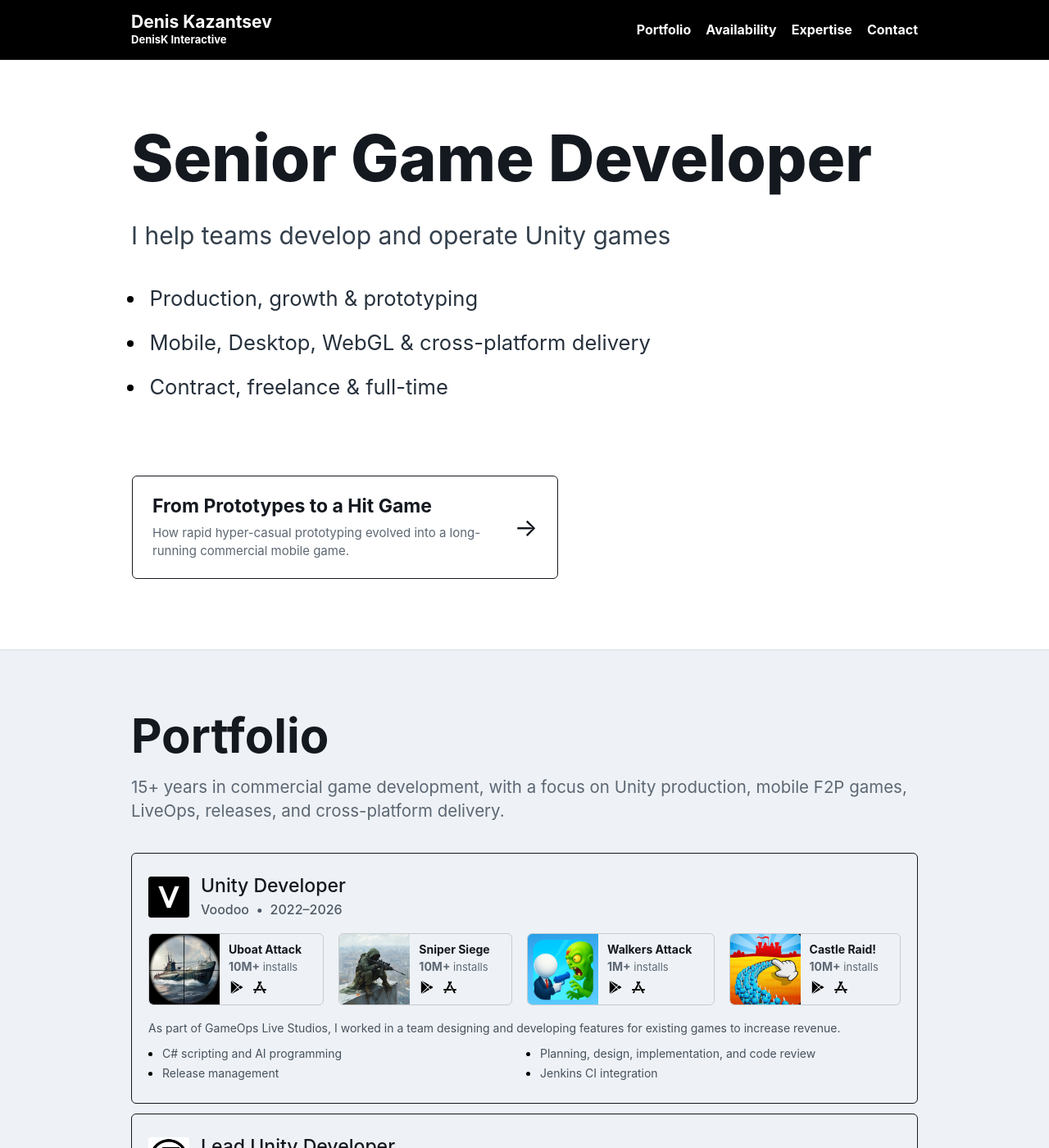
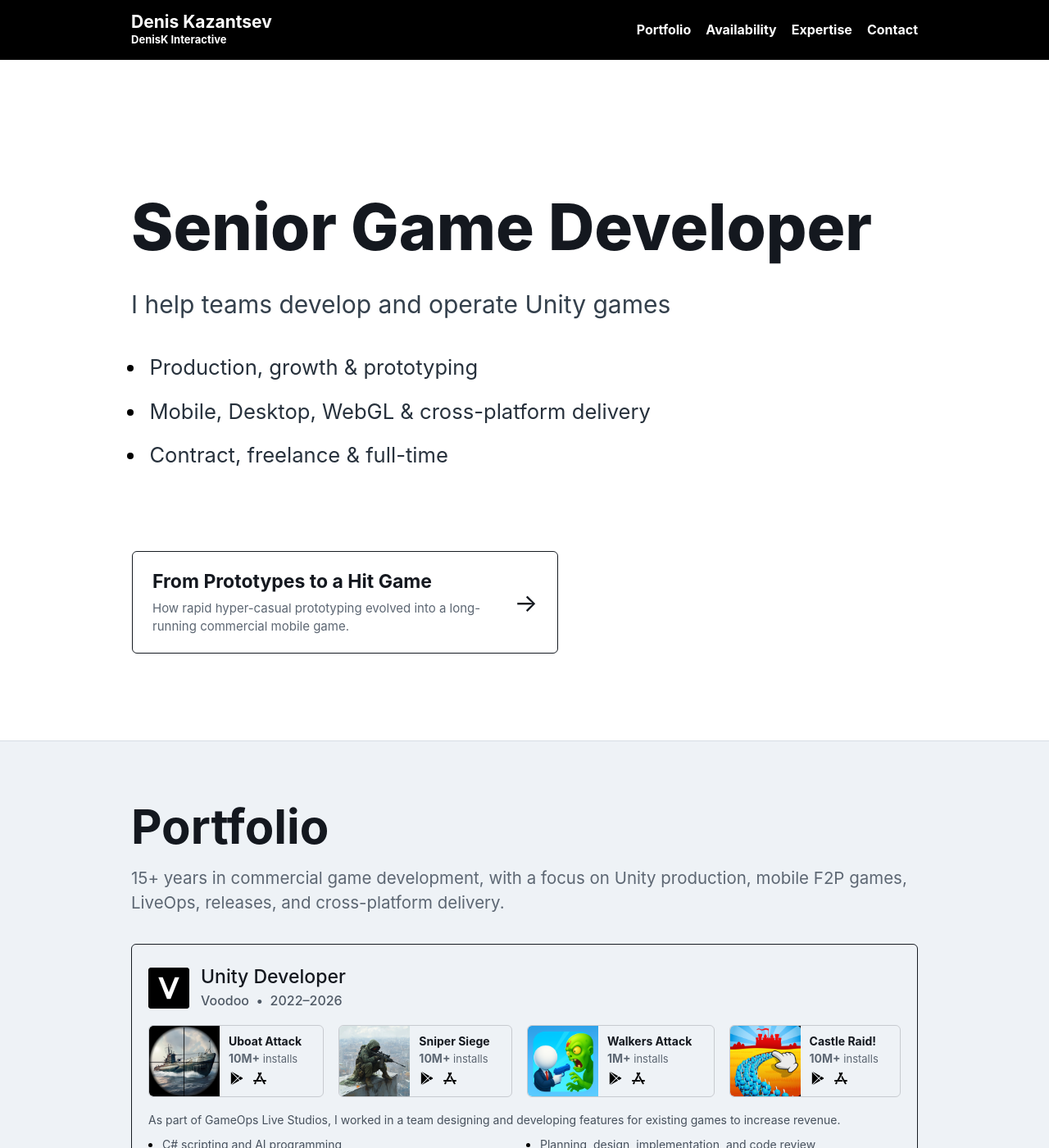
Before and after one commit to JokerDen/denisk, a Jekyll site: the page built from index.md, in a window 1280 px wide and 1400 px high. Shown: the whole window at 82% size. Built offline with Jekyll 4.4.1, drawn with Linux system fonts in a browser that asks for light colours.

Commit message:
add top offset

```diff
--- a/assets/css/site.css
+++ b/assets/css/site.css
@@ -142,7 +142,7 @@ section:nth-of-type(even) {
 .hero {
   min-height: 720px;
   align-items: center;
-  padding-block: 72px;
+  padding-block: 160px 96px;
 }
 
 .eyebrow {
@@ -303,7 +303,7 @@ li::marker {
 }
 
 .featured-work {
-  margin-top: clamp(56px, 8vw, 88px);
+  margin-top: 96px;
 }
 
 .featured-work-list {
@@ -1362,7 +1362,7 @@ strong {
 
   .hero {
     min-height: 640px;
-    padding-block: 56px;
+    padding-block: 104px 72px;
   }
 
   .contact {
@@ -1370,7 +1370,7 @@ strong {
   }
 
   .featured-work {
-    margin-top: 48px;
+    margin-top: 64px;
   }
 
   .featured-work-card {
```
